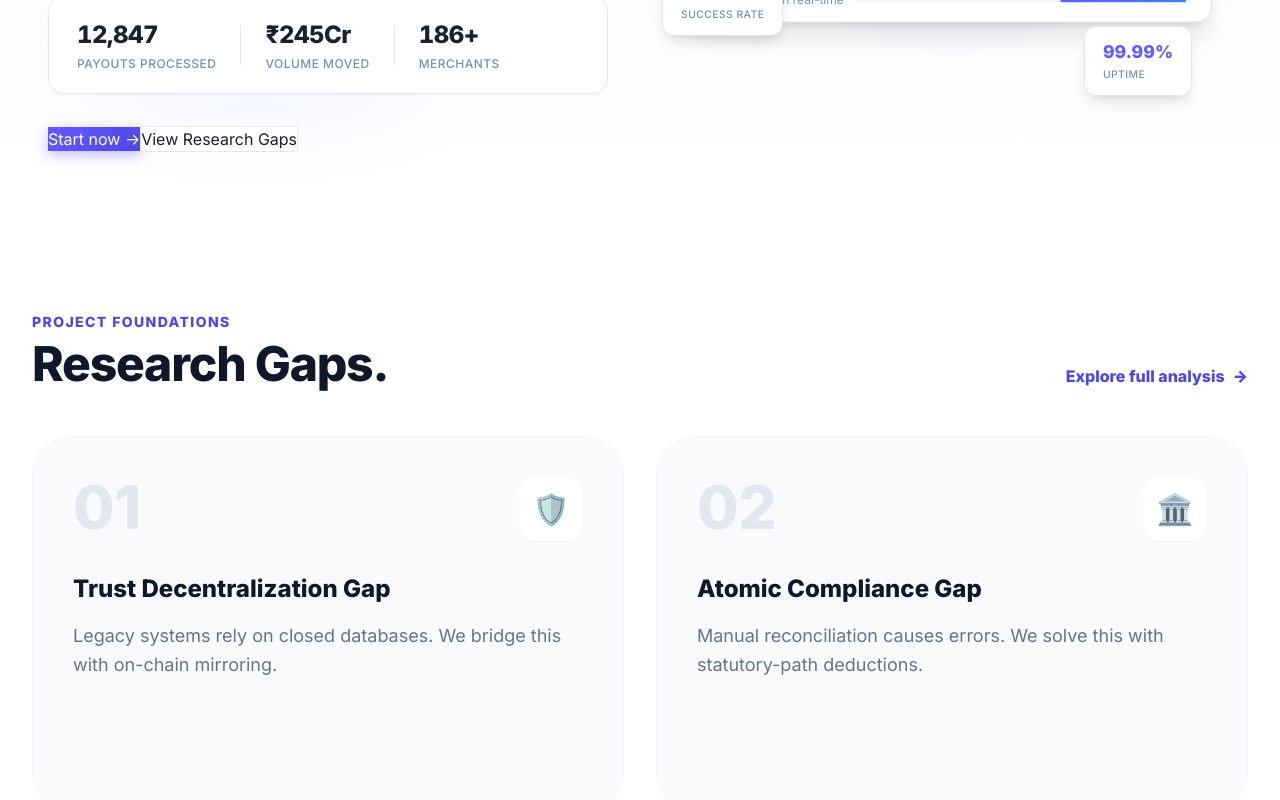
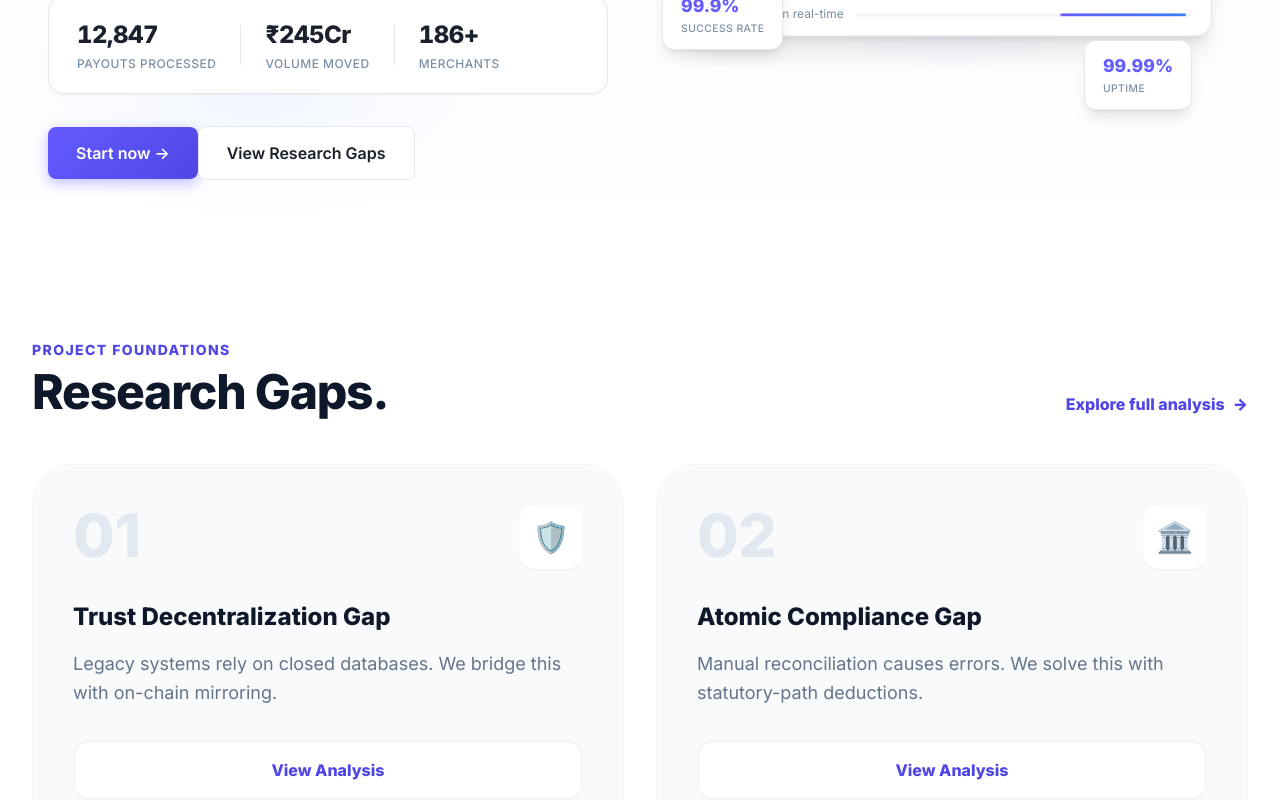
Before and after one commit to sindukuriTeja/payout-engine, a React (Vite) app in the folder frontend/: page / in a window 1280 px wide. Shown: the part 580-1380 px from the top of the page. Built offline with nearby package versions, Linux system fonts and the light colour scheme; no server answers.

Commit message:
fix: resolve button link issues in Hero and Research Gaps sections

```diff
--- a/frontend/src/components/Hero.jsx
+++ b/frontend/src/components/Hero.jsx
@@ -117,13 +117,13 @@ export default function Hero({ onNavigate }) {
 
           <div className="hero-cta">
             <button
-              className="hero-cta-button hero-btn-primary hover-lift"
+              className="hero-btn hero-btn-primary hover-lift"
               onClick={() => onNavigate("signup")}
             >
               Start now →
             </button>
             <button
-              className="hero-cta-button hero-btn-secondary hover-lift"
+              className="hero-btn hero-btn-secondary hover-lift"
               onClick={() => onNavigate("research")}
             >
               View Research Gaps
--- a/frontend/src/components/ResearchGaps.jsx
+++ b/frontend/src/components/ResearchGaps.jsx
@@ -1,7 +1,11 @@
-import React, { useState } from 'react';
+import React, { useState, useEffect } from 'react';
 
 const ResearchGaps = () => {
   const [activeTab, setActiveTab] = useState(0);
+
+  useEffect(() => {
+    window.scrollTo(0, 0);
+  }, []);
 
   const gaps = [
     {
--- a/frontend/src/components/ResearchGapsSection.jsx
+++ b/frontend/src/components/ResearchGapsSection.jsx
@@ -47,12 +47,17 @@ const ResearchGapsSection = ({ onExplore }) => {
                 </div>
               </div>
               <h3 className="text-2xl font-black text-slate-900 mb-4">{gap.title}</h3>
-              <p className="text-slate-500 text-lg leading-relaxed">{gap.desc}</p>
+              <p className="text-slate-500 text-lg leading-relaxed mb-8">{gap.desc}</p>
 
-              <div className="mt-8 pt-8 border-t border-slate-200 flex items-center text-indigo-600 font-bold opacity-0 group-hover:opacity-100 transition-opacity">
-                <span>View Solution Architecture</span>
-                <span className="ml-2">→</span>
-              </div>
+              <button
+                onClick={(e) => {
+                  e.stopPropagation();
+                  onExplore();
+                }}
+                className="w-full py-4 bg-white border-2 border-slate-100 rounded-2xl text-indigo-600 font-black group-hover:bg-indigo-600 group-hover:text-white group-hover:border-indigo-600 transition-all duration-300"
+              >
+                View Analysis
+              </button>
             </div>
           ))}
         </div>
```
